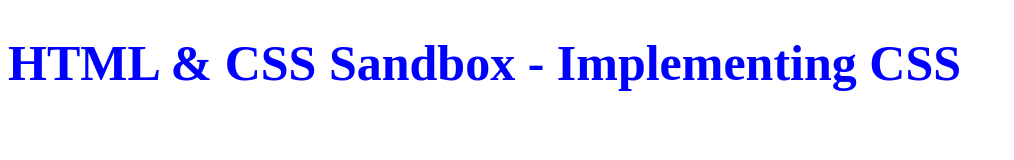
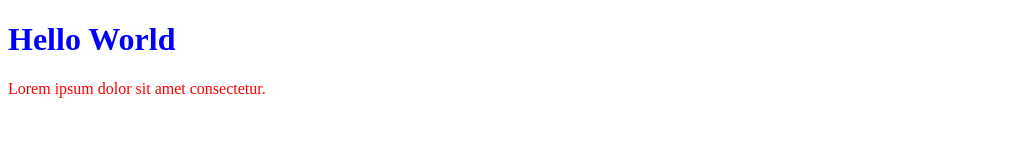
Before and after one commit to BhupendraKandavariyaTA/HTML_CSS-Course, a plain HTML site: page html-sandbox-starter/04-css-basics/01-implementing-css/index.html in a window 1280 px wide. Shown: the whole page, without its empty margins (0-1014 px from the left). Drawn offline with Linux system fonts and the light colour scheme.

Commit message:
inline style

```diff
--- a/html-sandbox-starter/04-css-basics/01-implementing-css/index.html
+++ b/html-sandbox-starter/04-css-basics/01-implementing-css/index.html
@@ -4,9 +4,18 @@
     <meta charset="UTF-8" />
     <meta name="viewport" content="width=device-width, initial-scale=1.0" />
     <title>HTML & CSS Sandbox</title>
+    <style>
+      h1{
+        color: blue;
+      }
+      p{
+        color: red;
+      }
+    </style>
   </head>
   <body>
-    <h1 style="color: blue; font-size: 50px;">HTML & CSS Sandbox - Implementing CSS</h1>
-
+    <!-- <h1 style="color: blue; font-size: 50px;">HTML & CSS Sandbox - Implementing CSS</h1> -->
+     <h1>Hello World</h1>
+     <p>Lorem ipsum dolor sit amet consectetur.</p>
   </body>
 </html>
```
